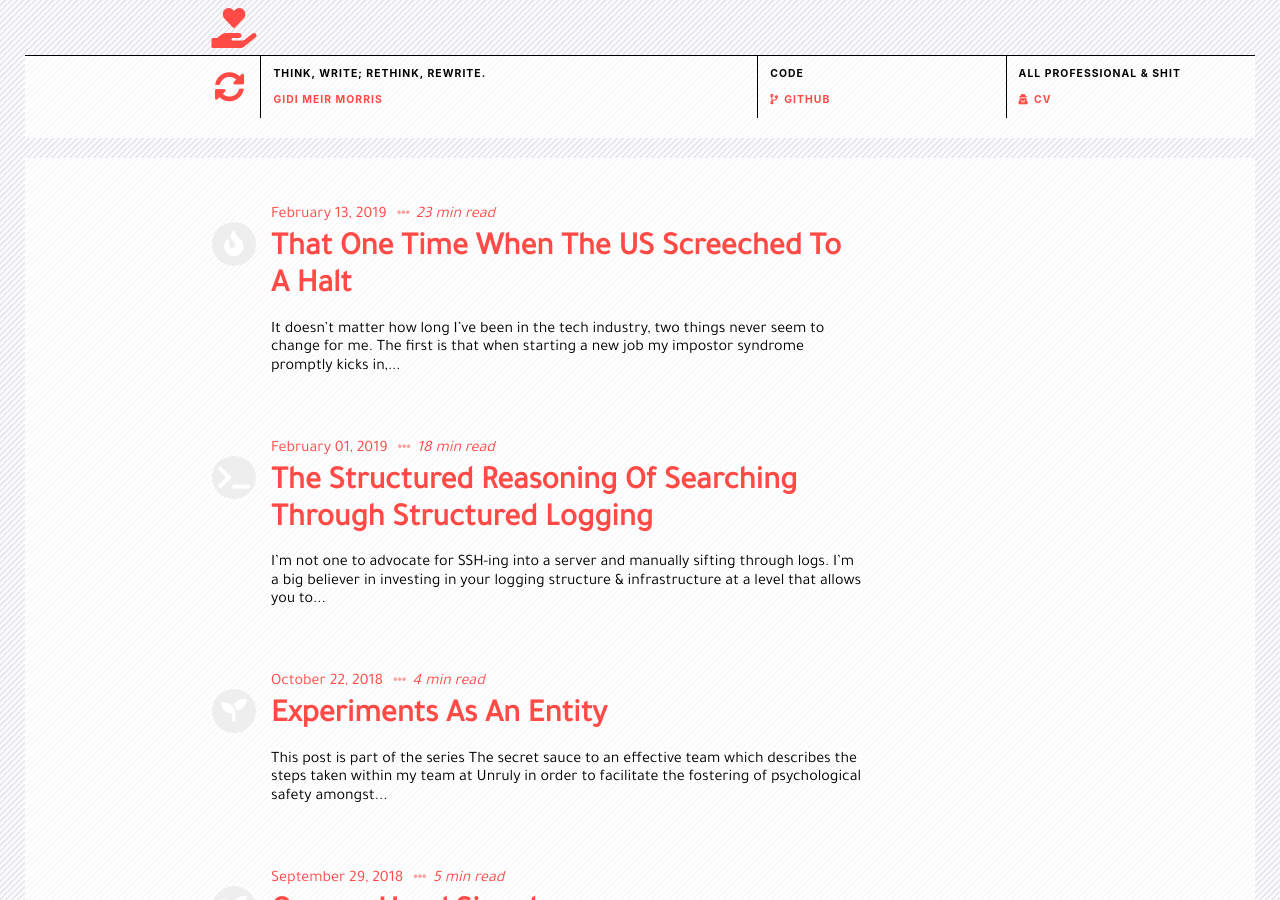
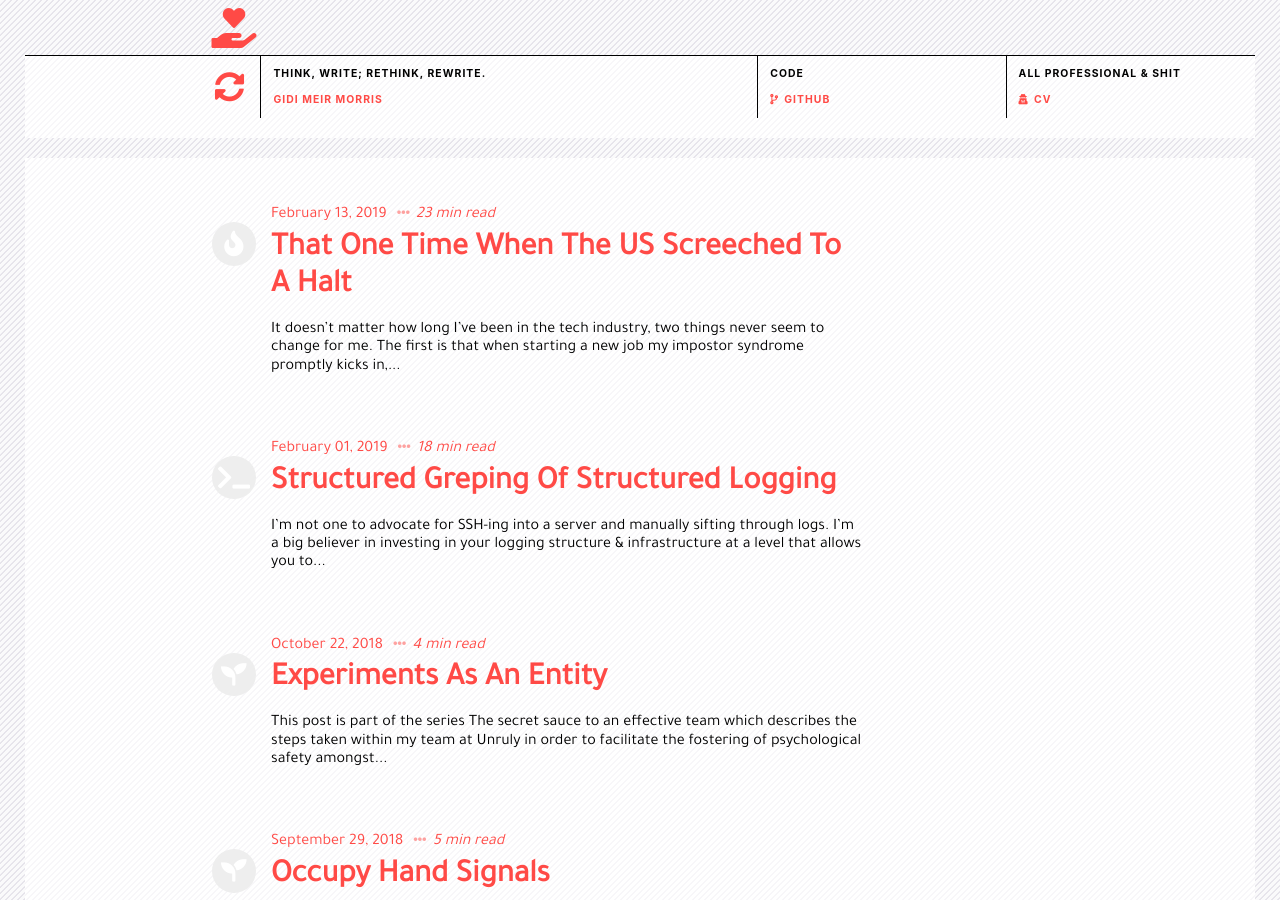
Before and after one commit to gmmorris/gmmorris.github.io, a Jekyll site: the page built from index.md, in a window 1280 px wide and 900 px high. Built offline with Jekyll 4.4.1, drawn with Linux system fonts in a browser that asks for light colours; nearby versions of some CDN libraries.

Commit message:
renamed article link for jgrep

```diff
--- a/_posts/2019-02-01-grep-for-json.md
+++ b/_posts/2019-02-01-structured-greping-of-structured-logging-using-grep-for-json.md
@@ -1,6 +1,6 @@
 ---
 layout: post
-title:  "The Structured Reasoning Of Searching Through Structured Logging"
+title:  "Structured Greping Of Structured Logging"
 date: 2019-02-01 22:16:08 +0100
 tags: JSON, grep, jq, logging, structured-logs
 icon: terminal
@@ -330,7 +330,7 @@
 
 # Conclusion
 <section>
-The most important take away for me has been that structured logging opens up a whole world of options when you want to analyse what is going on in your system. But as I said earlier: **There isn't much point having structured logs if you can't reason about them in a structured manner in the place where you need them**.
+The most important take away for me has been that structured logging opens up a whole world of options when you want to analyse what is going on in your system. But as I said earlier: **There isn't much point having structured logs if you can't reason about them in a structured manner in the place where you need them  **.
 
 Feel free to play around with **jgrep** and submit a [pull request](https://github.com/gmmorris/jgrep) if you spot an error or have an improvement to offer.
 
```
